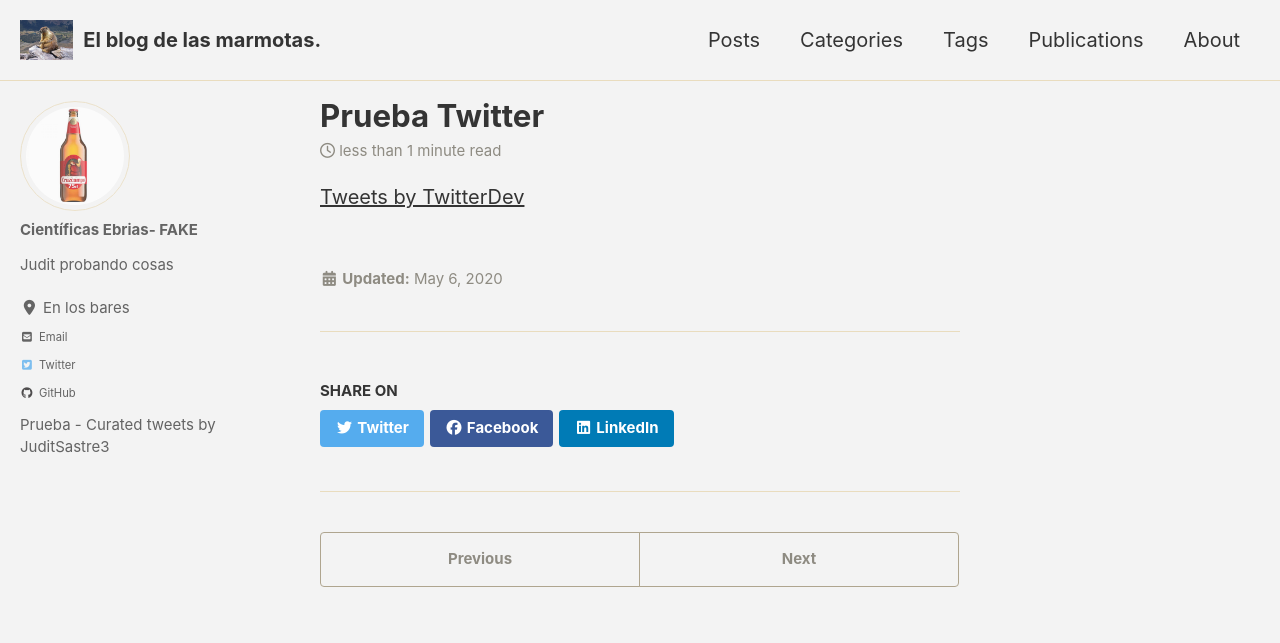
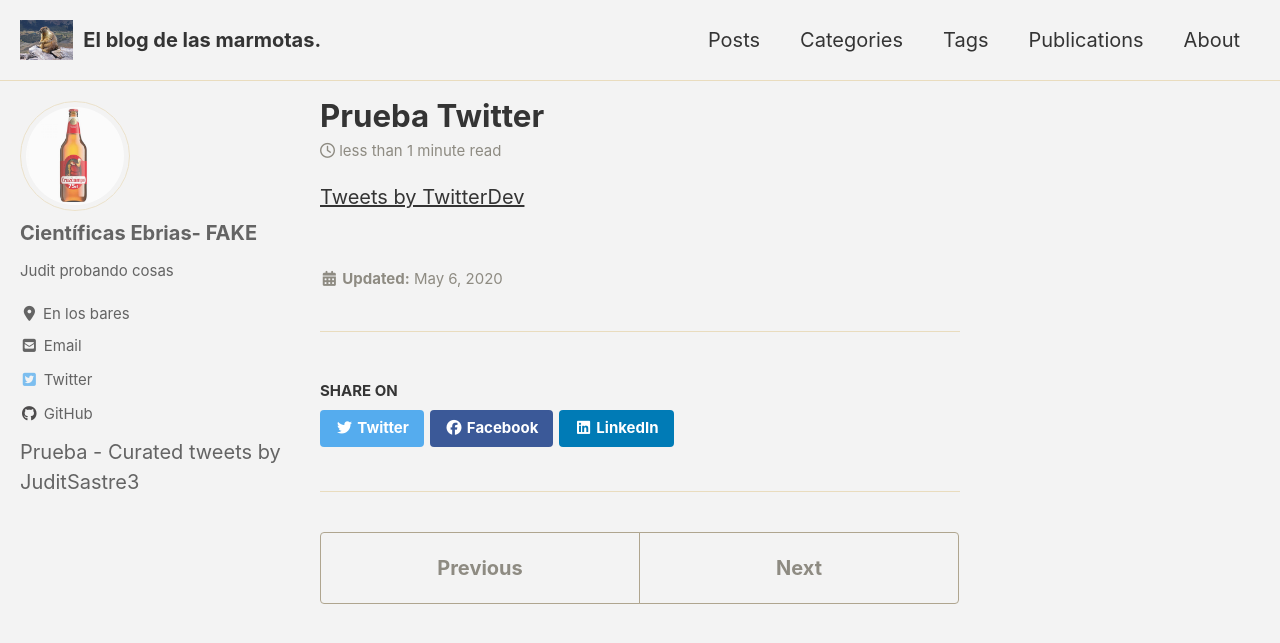
Before and after one commit to JuditSastre/test_blog, a Jekyll site: the page built from _posts/2020-05-06-Custom-sidebar.md, in a window 1280 px wide and 900 px high. Shown: the top 643 px of the window. Built offline with Jekyll 4.4.1, drawn with Linux system fonts in a browser that asks for light colours; cached includes are drawn as plain includes; nearby versions of some CDN libraries; comment, search, counter and statistics services are not loaded.

Commit message:
Update _variables.scss

```diff
--- a/_sass/minimal-mistakes/_variables.scss
+++ b/_sass/minimal-mistakes/_variables.scss
@@ -38,7 +38,7 @@ $type-size-1: 2em !default; // ~39.056px
 $type-size-2: 1.953em !default; // ~31.248px
 $type-size-3: 1.563em !default; // ~25.008px
 $type-size-4: 1.25em !default; // ~20px
-$type-size-5: 0.75em !default; // ~16px Estaba a 1em!!!!
+$type-size-5: 1em !default; // ~16px
 $type-size-6: 0.75em !default; // ~12px
 $type-size-7: 0.6875em !default; // ~11px
 $type-size-8: 0.625em !default; // ~10px
```
